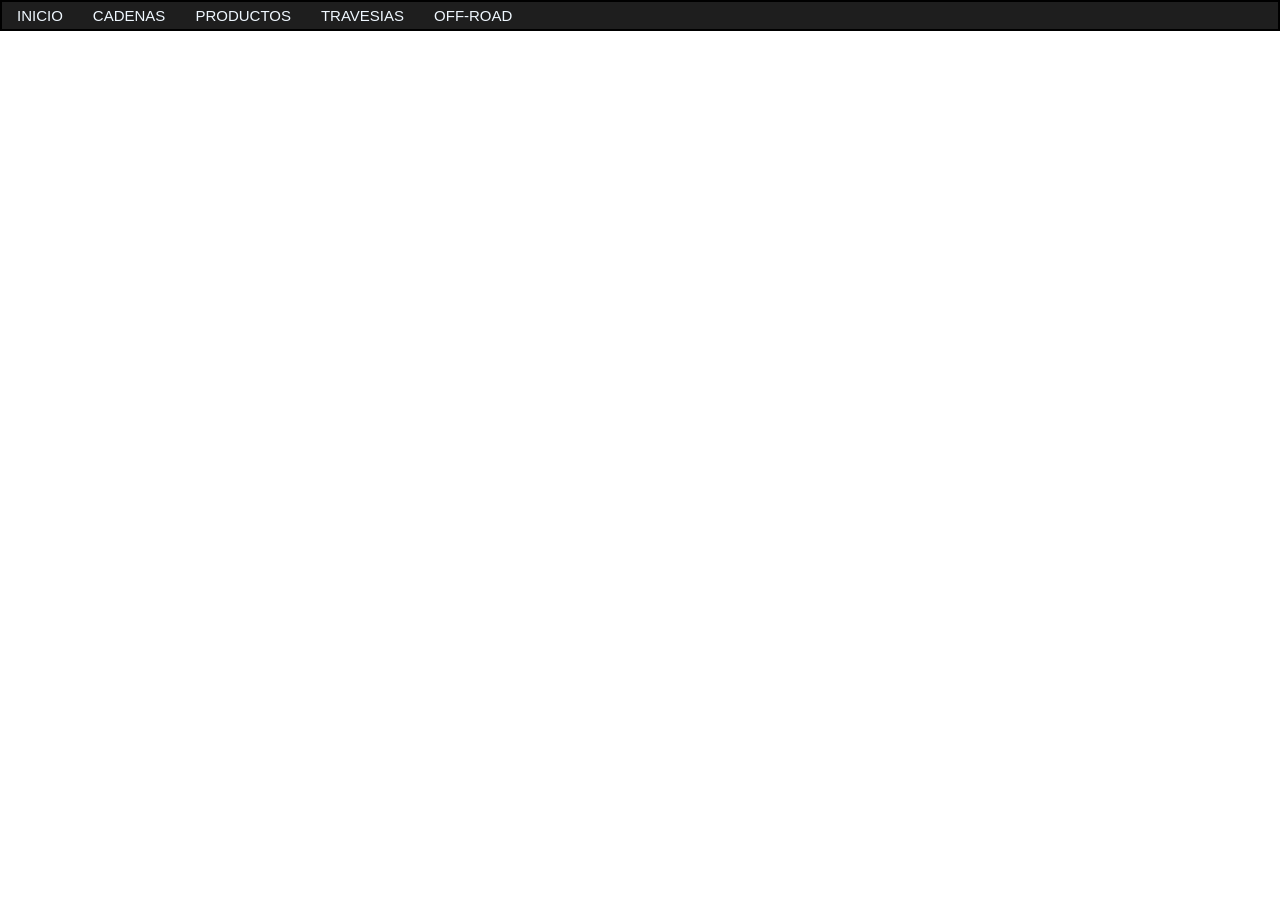
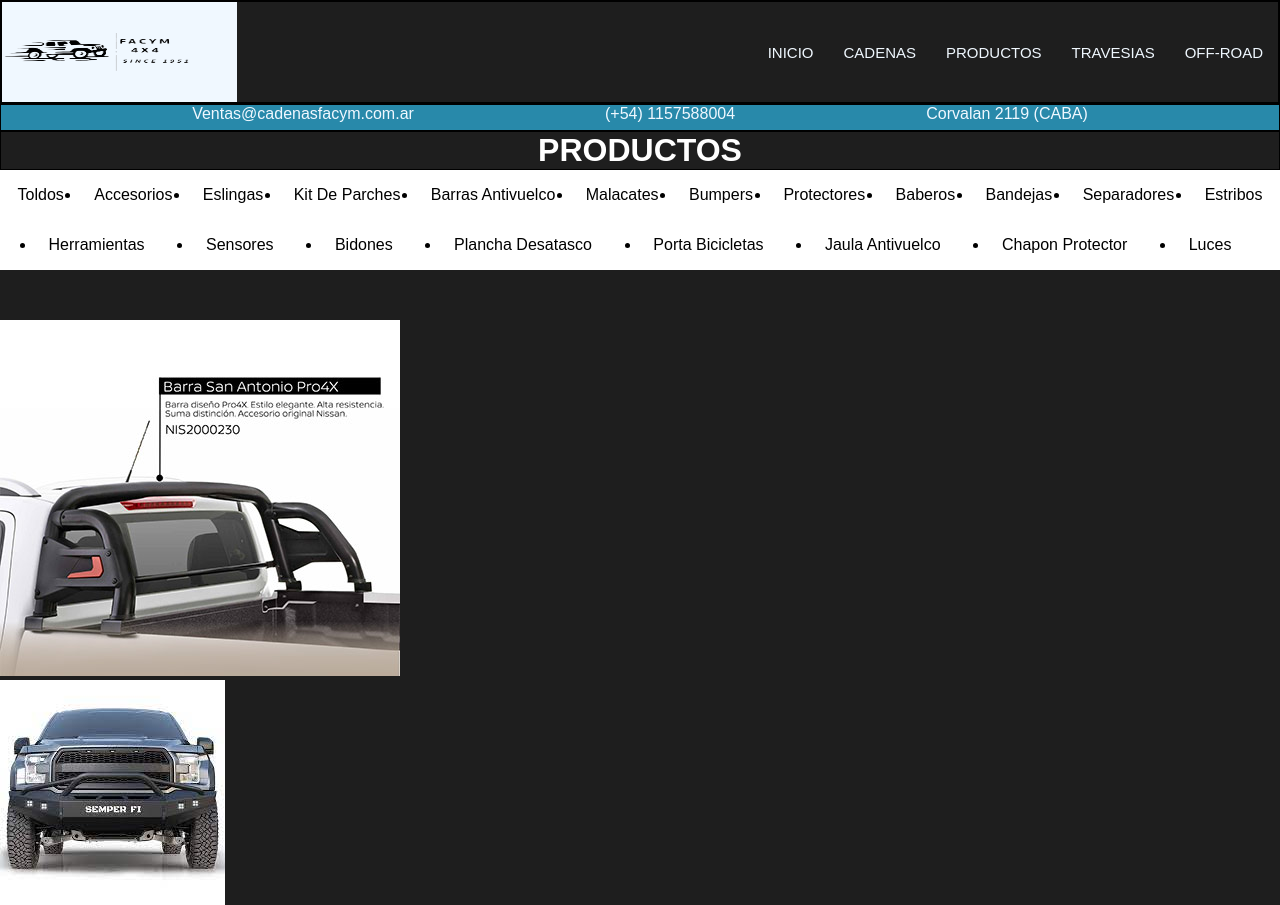
Before and after one commit to Aletok23/Facym-OFF-ROAD, a plain HTML site: page pages/productos.html in a window 1280 px wide. Shown: the top 905 px of the page. Before the commit the page ends 800 px from the top, so only its background shows below. Drawn offline with Linux system fonts and the light colour scheme.

Commit message:
fifth-commit

```diff
--- a/pages/productos.html
+++ b/pages/productos.html
@@ -9,18 +9,63 @@
 </head>
 
 <body>
-    <header>
+    <header id="logo">
+        <img src="../assets/CKdAodbYYVIQBYuj-removebg-preview (1).png" alt="">
         <nav>
             <ul>
                 <li><a href="../index.html">INICIO</a></li>
-                <li><a href="./cadenas.html">CADENAS</a></li>
-                <li><a href="./productos.html">PRODUCTOS</a></li>
-                <li><a href="./travesias.html">TRAVESIAS</a></li>
-                <li><a href="./offroad.html">OFF-ROAD</a></li>
+                <li><a href="../pages/cadenas.html">CADENAS</a></li>
+                <li><a href="../pages/productos.html">PRODUCTOS</a></li>
+                <li><a href="../pages/travesias.html">TRAVESIAS</a></li>
+                <li><a href="../pages/offroad.html">OFF-ROAD</a></li>
             </ul>
         </nav>
     </header>
-
+    <main>
+        <section class="datosfacym">
+            <p>Ventas@cadenasfacym.com.ar</p>
+            <p>(+54) 1157588004</p>
+            <p>Corvalan 2119 (CABA)</p>
+        </section>
+        <h1>PRODUCTOS</h1>
+        <section class="navegaciondeproductos">
+            <ul>
+                <li>Toldos</li>
+                <li>Accesorios</li>
+                <li>Eslingas</li>
+                <li>Kit De Parches</li>
+                <li>Barras Antivuelco</li>
+                <li>Malacates</li>
+                <li>Bumpers</li>
+                <li>Protectores</li>
+                <li>Baberos</li>
+                <li>Bandejas</li>
+                <li>Separadores</li>
+                <li>Estribos</li>
+                <li>Herramientas</li>
+                <li>Sensores</li>
+                <li>Bidones</li>
+                <li>Plancha Desatasco</li>
+                <li>Porta Bicicletas</li>
+                <li>Jaula Antivuelco</li>
+                <li>Chapon Protector</li>
+                <li>Luces</li>
+            </ul>
+        </section>
+        <div class="grid">
+            <section class="imagen-1"><img src="../assets/barra san antonio.jpg" alt=""></section>
+            <section class="imagen-2"><img src="../assets/bumper.jpg" alt=""></section>
+            <section class="imagen-3"><img src="../assets/eslinga.jpg" alt=""></section>
+            <section class="imagen-4"><img src="../assets/jaula antovuelco.jpg" alt=""></section>
+            <section class="imagen-5"></section>
+            <section class="imagen-6"></section>
+            <section class="imagen-7"></section>
+            <section class="imagen-8"></section>
+            <section class="imagen-9"></section>
+            <section class="imagen-10"></section>
+            <section class="imagen-11"></section>
+        </div>
+    </main>
 </body>
 
 </html>
--- a/style.css
+++ b/style.css
@@ -123,8 +123,8 @@
 
 h1 {
     text-align: center;
-    background-color: aliceblue;
-    color: #1E1E1E;
+    background-color: #1E1E1E;
+    color: white;
     border: black solid 1px;
 }
 
@@ -169,3 +169,30 @@
 .hielo img {
     width: 650px;
 }
+
+.datos {
+    padding-top: 15px;
+}
+
+.datos ur li::marker {
+    color: #2889AA;
+}
+.navegaciondeproductos{
+    width: 100%;
+    height: 150px;
+    background-color;
+
+}
+.navegaciondeproductos ul{
+    width: 100%;
+    height: 100px;
+    background-color: white;
+    flex-wrap: wrap;
+display: flex;
+align-items: center;
+justify-content: space-evenly;
+}
+.navegaciondeproductos ul li{
+    padding: 1%;
+
+}
```
Also changed, not shown: pages/cadenas.html (+2 -3 lines).
